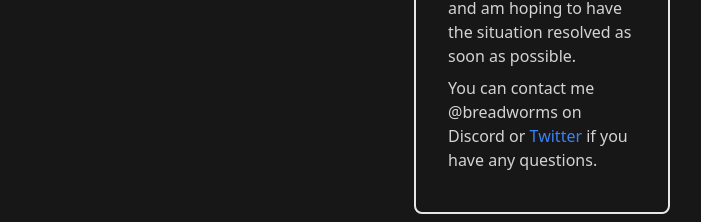
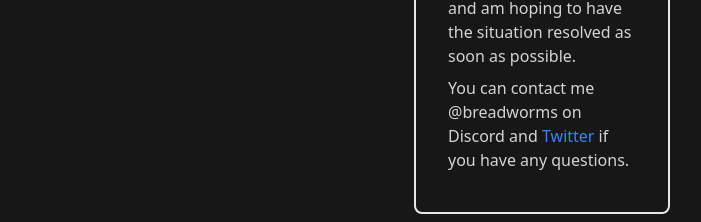
Before and after one commit to Juliapixel/gofish_leaderboards, a SvelteKit app: page / in a window 1280 px wide. Shown: the part 534-756 px from the top of the page, without its empty margins (98-799 px from the left). Built offline with nearby package versions, Linux system fonts and the light colour scheme; no server answers.

Commit message:
change "or" to "and" in bw message

```diff
--- a/src/routes/+page.svelte
+++ b/src/routes/+page.svelte
@@ -71,7 +71,7 @@
             soon as possible.
         </p>
         <p class="mb-2">
-            You can contact me @breadworms on Discord or
+            You can contact me @breadworms on Discord and
             <a href="https://x.com/breadworms">Twitter</a>
             if you have any questions.
         </p>
```
